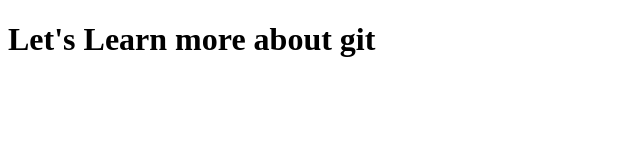
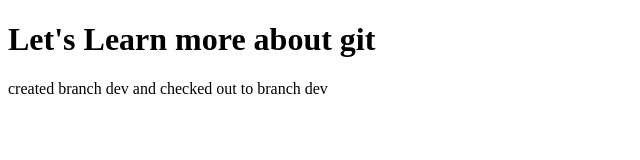
Before and after one commit to shanamohamedali/gitTest, a plain HTML site: page index.html in a window 1280 px wide. Shown: the whole page, without its empty margins (0-640 px from the left). Drawn offline with Linux system fonts and the light colour scheme.

Commit message:
added a p tag

```diff
--- a/index.html
+++ b/index.html
@@ -7,5 +7,6 @@
 </head>
 <body>
     <h1> Let's Learn more about git</h1>
+    <p>created branch dev and checked out to branch dev</p>
 </body>
 </html>
```
